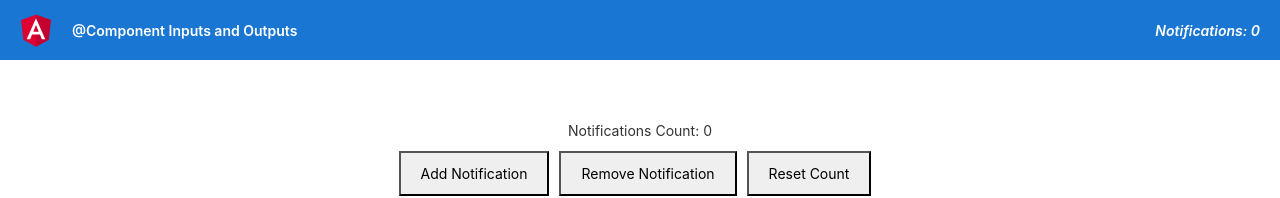
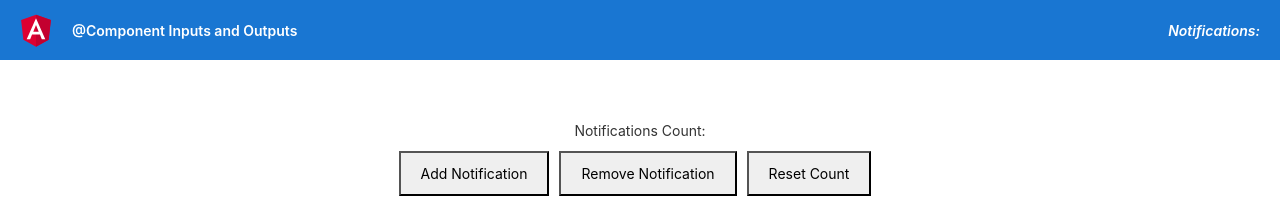
Before and after one commit to AleksandraTimofeeva/AngularTest, an Angular app: page / in a window 1280 px wide. Shown: the top 198 px of the page. Built offline with nearby package versions, Linux system fonts and the light colour scheme.

Commit message:
Fix last changes

```diff
--- a/src/app/app.component.html
+++ b/src/app/app.component.html
@@ -8,13 +8,11 @@
   <span>@Component Inputs and Outputs</span>
   <div class="spacer"></div>
   <div class="notif-bell">
-    <app-notifications-button [notification]="count"></app-notifications-button>
+    <app-notifications-button></app-notifications-button>
   </div>
 </div>
 
 <div class="content" role="main">
-  <app-notifications-manager
-    [notification]="count"
-    (countChange)="updateCount($event)">
+  <app-notifications-manager>
   </app-notifications-manager>
 </div>
--- a/src/app/app.component.ts
+++ b/src/app/app.component.ts
@@ -6,10 +6,4 @@ import { Component } from '@angular/core';
   styleUrls: ['./app.component.scss']
 })
 export class AppComponent {
-  count: number = 0;
-
-  updateCount(value: number): void {
-    console.log('VALUE', value);
-    this.count = value;
-  }
 }
--- /dev/null
+++ b/src/app/notification.service.ts
@@ -0,0 +1,33 @@
+import {Injectable} from '@angular/core';
+import {BehaviorSubject, merge} from "rxjs";
+import {filter} from "rxjs/operators";
+
+@Injectable({
+  providedIn: 'root'
+})
+export class NotificationService {
+
+  private notificationsCount = new BehaviorSubject<number>(0);
+  notificationCount$ = this.notificationsCount.asObservable();
+
+  constructor() { }
+
+  getNotificationCount(){
+    return this.notificationCount$
+  }
+
+  addNotification() {
+     return this.notificationCount$.subscribe()
+  }
+
+  removeNotification() {
+    // if (this.notificationsCount == 0) {
+    //   return;
+    // }
+    // this.notificationsCount--;
+  }
+
+  resetCount() {
+    // this.notificationsCount = 0;
+  }
+}
--- a/src/app/notifications-button/notifications-button.component.html
+++ b/src/app/notifications-button/notifications-button.component.html
@@ -1,4 +1,4 @@
 <div class="d-flex-inline py-3">
   <i>Notifications: </i>
-  <i>{{ notification }}</i>
+  <i>{{ this.getNotification() }}</i>
 </div>
--- a/src/app/notifications-button/notifications-button.component.ts
+++ b/src/app/notifications-button/notifications-button.component.ts
@@ -1,4 +1,5 @@
 import { Component, OnInit, Input } from '@angular/core';
+import {NotificationService} from "../notification.service";
 
 @Component({
   selector: 'app-notifications-button',
@@ -6,11 +7,11 @@ import { Component, OnInit, Input } from '@angular/core';
 })
 export class NotificationsButtonComponent implements OnInit {
 
-  constructor() { }
+  constructor(private notification: NotificationService) { }
 
-  @Input() notification: number;
+  ngOnInit(): void {}
 
-  ngOnInit(): void {
+  getNotification() {
+    this.notification.getNotificationCount()
   }
-
 }
--- a/src/app/notifications-manager/notifications-manager.component.html
+++ b/src/app/notifications-manager/notifications-manager.component.html
@@ -1,9 +1,9 @@
 <div class="notif-manager">
   <div class="notif-manager__count">
-    Notifications Count: {{notificationsCount}}
+    Notifications Count: {{this.getNotification()}}
   </div>
   <div class="notif-manager__actions">
-    <button (click)="addNotification()" class="notif-manager__actions__button">
+    <button id="add" (click)="addNotification()" class="notif-manager__actions__button">
       Add Notification
     </button>
     <button (click)="removeNotification()" class="notif-manager__actions__button">
--- a/src/app/notifications-manager/notifications-manager.component.ts
+++ b/src/app/notifications-manager/notifications-manager.component.ts
@@ -1,4 +1,7 @@
-import { Component, Input, OnInit, Output, EventEmitter } from '@angular/core';
+import { Component, OnInit, Output, EventEmitter } from '@angular/core';
+import { NotificationService } from "../notification.service";
+import {pluck} from "rxjs/operators";
+import {fromEvent, Observable, Subscription} from "rxjs";
 
 @Component({
   selector: 'app-notifications-manager',
@@ -7,30 +10,30 @@ import { Component, Input, OnInit, Output, EventEmitter } from '@angular/core';
 })
 export class NotificationsManagerComponent implements OnInit {
 
-  constructor() { }
+  addButton = document.getElementById('add');
+  addButtonObs$: Observable = fromEvent(this.addButton, 'click')
 
-  @Input('notification') notificationsCount: number;
-  @Output() countChange = new EventEmitter<number>();
+  constructor(private notification: NotificationService) {}
 
   ngOnInit(): void {
+    this.notification.getNotificationCount()
+  }
+
+  getNotification() {
+    this.notification.getNotificationCount()
+      .pipe(pluck('target', 'value'))
+      .subscribe()
   }
 
   addNotification() {
-    this.notificationsCount++;
-    this.countChange.emit(this.notificationsCount);
+    this.addButtonObs$ = this.notification.addNotification();
   }
 
   removeNotification() {
-    if (this.notificationsCount == 0) {
-      return;
-    }
-    this.notificationsCount--;
-    this.countChange.emit(this.notificationsCount);
+    this.notification.removeNotification();
   }
 
   resetCount() {
-    this.notificationsCount = 0;
-    this.countChange.emit(0);
+    this.notification.resetCount();
   }
-
 }
--- a/src/app/post.model.ts
+++ /dev/null
@@ -1,5 +0,0 @@
-export interface Post {
-  title: string;
-  content: string;
-  id?: string
-}
```
Also changed, not shown: src/app/posts.servise.ts (deleted, +0 -51 lines).
